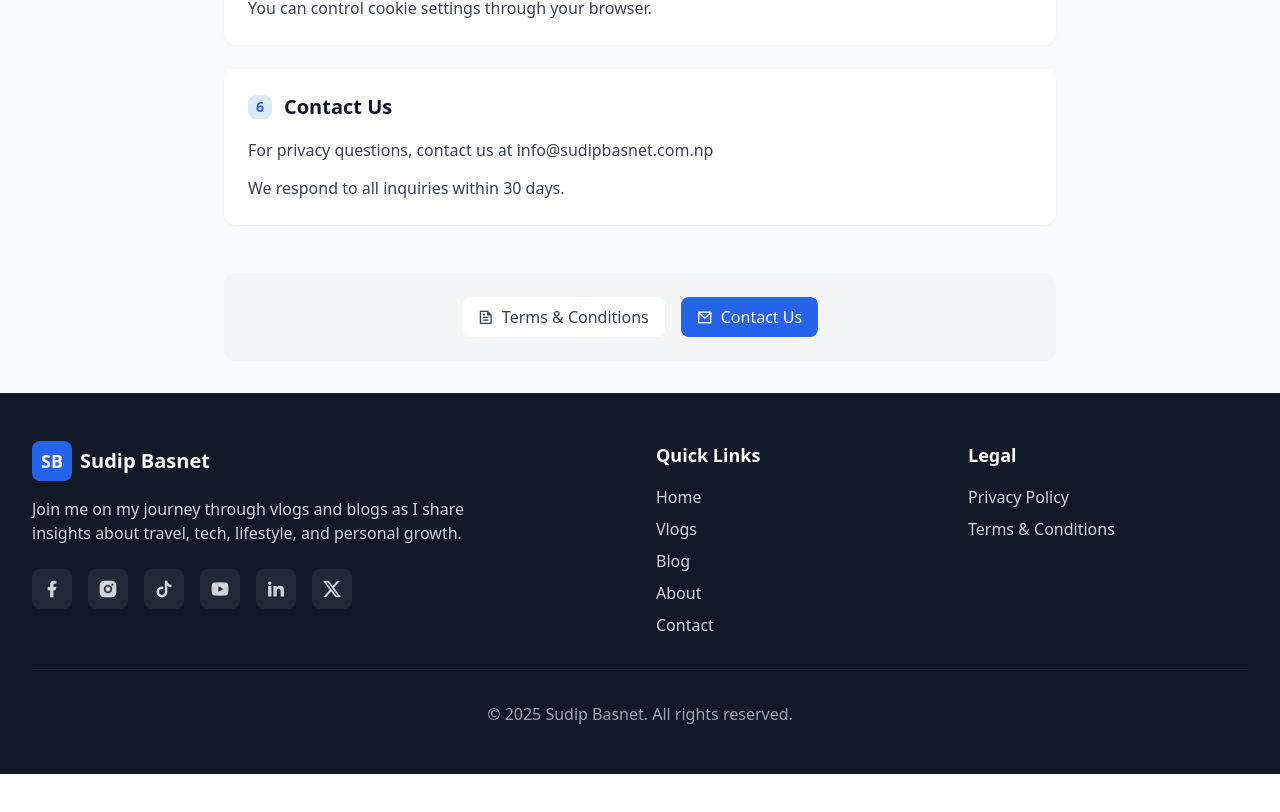
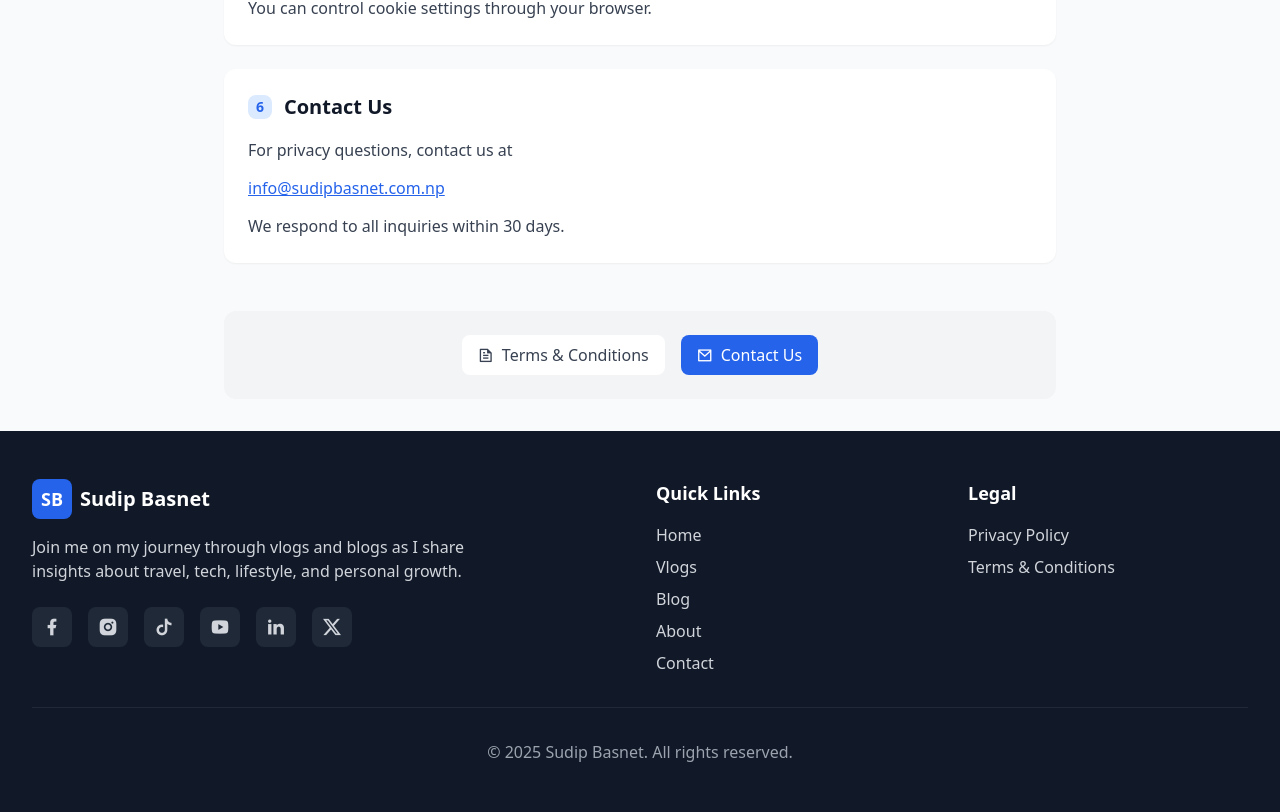
Before and after one commit to virtualsudip/sudipbasnet.com.np-v4, a React (Vite) app: page /privacy in a window 1280 px wide. Shown: the part 1260-2072 px from the top of the page. Before the commit the page ends 2034 px from the top, so only its background shows below. Built offline with nearby package versions, Linux system fonts and the light colour scheme.

Commit message:
Update page.tsx

```diff
--- a/src/pages/privacy/page.tsx
+++ b/src/pages/privacy/page.tsx
@@ -42,9 +42,12 @@ export default function Privacy() {
     {
       title: "Contact Us",
       content: [
-        "For privacy questions, contact us at info@sudipbasnet.com.np",
-        "We respond to all inquiries within 30 days."
-      ]
+  "For privacy questions, contact us at ",
+  <a key="email" href="mailto:info@sudipbasnet.com.np" className="text-blue-600 dark:text-blue-400 underline">
+    info@sudipbasnet.com.np
+  </a>,
+  " We respond to all inquiries within 30 days."
+]
     }
   ];
 
```
